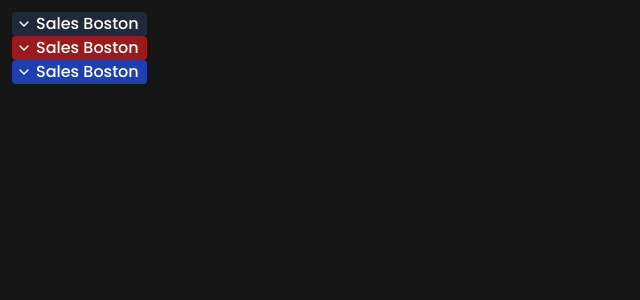
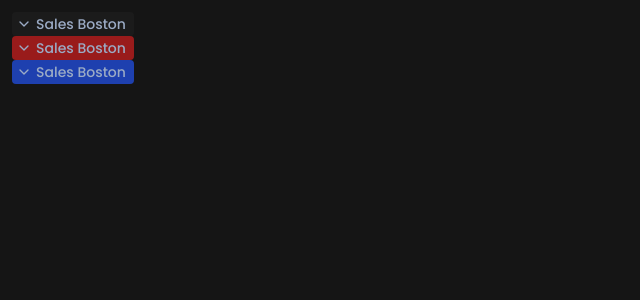
Before and after one commit to thaotram/nextjs-blog, a Next.js app: page / in a window 1280 px wide. Shown: the top 300 px of the page, without its empty margins (0-640 px from the left). Built offline with nearby package versions, Linux system fonts and the light colour scheme.

Commit message:
feat(button): update color

```diff
--- a/components/button.module.css
+++ b/components/button.module.css
@@ -1,12 +1,12 @@
 .btn {
     @apply flex items-center;
-    @apply h-6;
+    @apply h-6 text-sm;
     @apply px-1 py-0;
     @apply truncate;
     @apply border-0 rounded;
     @apply cursor-pointer;
     @apply focus:outline-none;
-    @apply text-white bg-gray-800 hover:bg-gray-700;
+    @apply text-blue-light hover:bg-gray bg-gray-dark;
 
     > div {
         @apply mx-1 my-0;
@@ -18,9 +18,9 @@
 }
 
 .blue {
-    @apply bg-blue-800 hover:bg-blue-700;
+    @apply hover:bg-blue-700 bg-blue-800;
 }
 
 .red {
-    @apply bg-red-800 hover:bg-red-700;
+    @apply hover:bg-red-700 bg-red-800;
 }
```
Also changed, not shown: components/button.jsx (+7 -5 lines).
